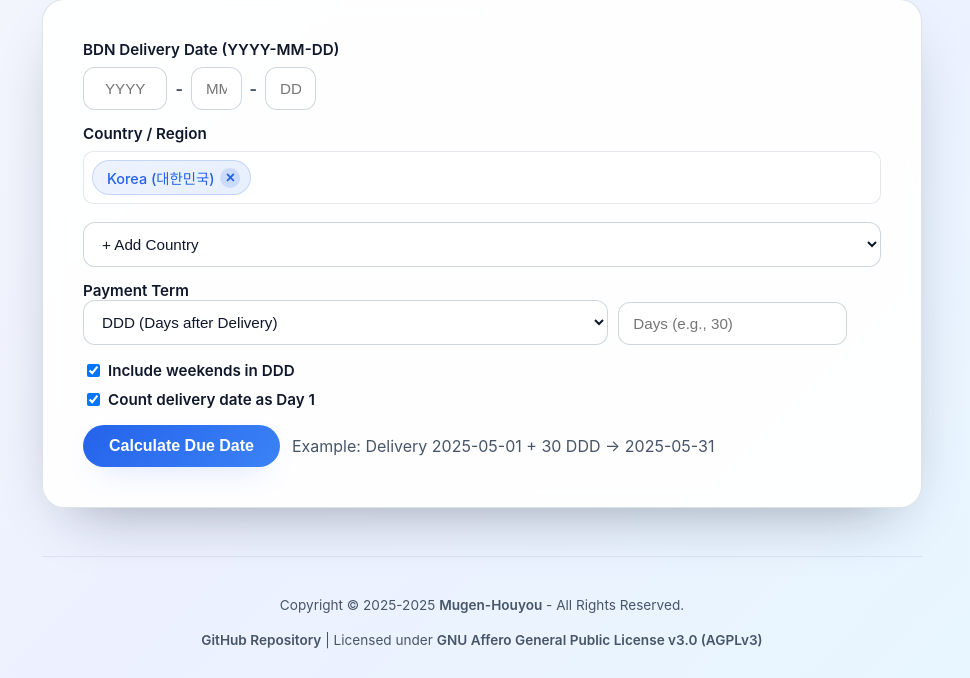
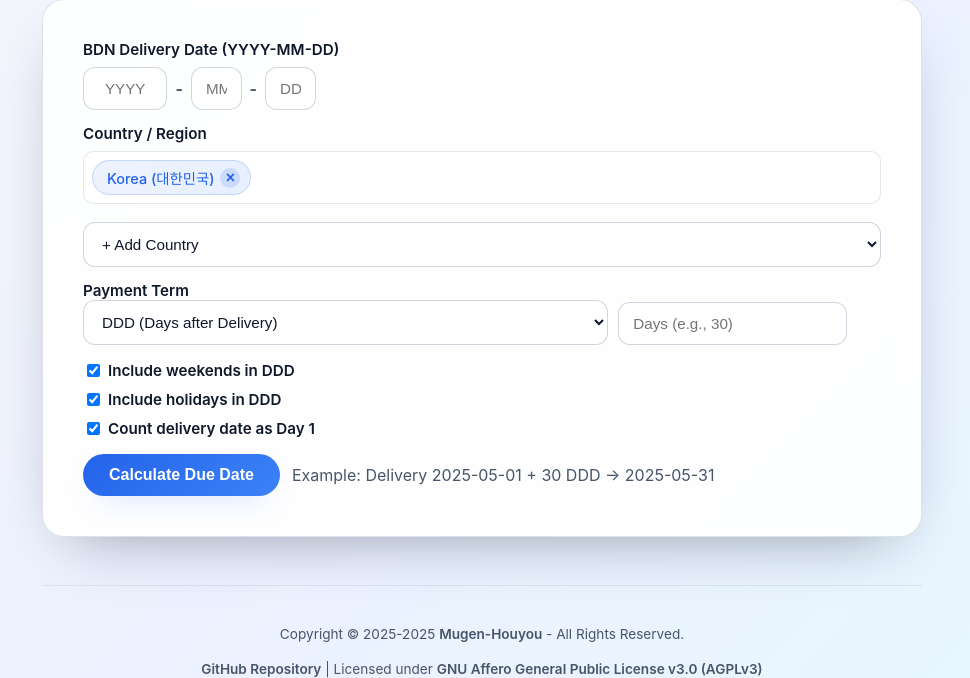
Before and after one commit to Mugen-Houyou/ddd-calculator-for-bunkering, a FastAPI app: page / in a window 1280 px wide. Shown: the part 142-820 px from the top of the page, without its empty margins (158-1128 px from the left). Run offline with FastAPI, Linux system fonts and the light colour scheme; some web fonts are replaced.

Commit message:
Feat: Add holiday inclusion checkbox option
- Add "Include holidays in DDD" checkbox to UI (default: checked)
- Update i18n translations (KO/EN) for holiday checkbox label
- Update app.js to send skip_holidays parameter based on checkbox state
- Users can now choose whether to include holidays in DDD calculation

🤖 Generated with [Claude Code](https://claude.com/claude-code)

Co-Authored-By: Claude <noreply@anthropic.com>

```diff
--- a/app/core/i18n.py
+++ b/app/core/i18n.py
@@ -16,6 +16,7 @@ TRANSLATIONS = {
 
         # Checkboxes
         "include_weekends": "주말을 DDD에 포함",
+        "include_holidays": "공휴일을 DDD에 포함",
         "include_delivery_as_day_one": "공급당일을 1DDD로 포함",
 
         # Payment terms
@@ -64,6 +65,7 @@ TRANSLATIONS = {
 
         # Checkboxes
         "include_weekends": "Include weekends in DDD",
+        "include_holidays": "Include holidays in DDD",
         "include_delivery_as_day_one": "Count delivery date as Day 1",
 
         # Payment terms
--- a/app/static/app.js
+++ b/app/static/app.js
@@ -80,6 +80,7 @@ function setupFormSubmit() {
 
     // 체크박스 값 읽기
     const includeWeekends = document.getElementById('includeWeekends').checked;
+    const includeHolidays = document.getElementById('includeHolidays').checked;
     const includeDeliveryAsDayOne = document.getElementById('includeDeliveryAsDayOne').checked;
 
     // API 요청 데이터 구성
@@ -89,7 +90,7 @@ function setupFormSubmit() {
       term_kind: termKind,
       days: termDays,
       skip_weekends: !includeWeekends,  // 체크하면 주말 포함 (skip_weekends=false)
-      skip_holidays: true,
+      skip_holidays: !includeHolidays,  // 체크하면 공휴일 포함 (skip_holidays=false)
       include_delivery_as_day_one: includeDeliveryAsDayOne,
     };
 
--- a/app/templates/index.html
+++ b/app/templates/index.html
@@ -91,6 +91,10 @@
         <label style="display: flex; align-items: center; cursor: pointer;">
           <input type="checkbox" id="includeWeekends" style="margin-right: 8px; cursor: pointer;" checked>
           <span>{{ t.include_weekends }}</span>
+        </label>
+        <label style="display: flex; align-items: center; cursor: pointer;">
+          <input type="checkbox" id="includeHolidays" style="margin-right: 8px; cursor: pointer;" checked>
+          <span>{{ t.include_holidays }}</span>
         </label>
         <label style="display: flex; align-items: center; cursor: pointer;">
           <input type="checkbox" id="includeDeliveryAsDayOne" style="margin-right: 8px; cursor: pointer;" checked>
```
